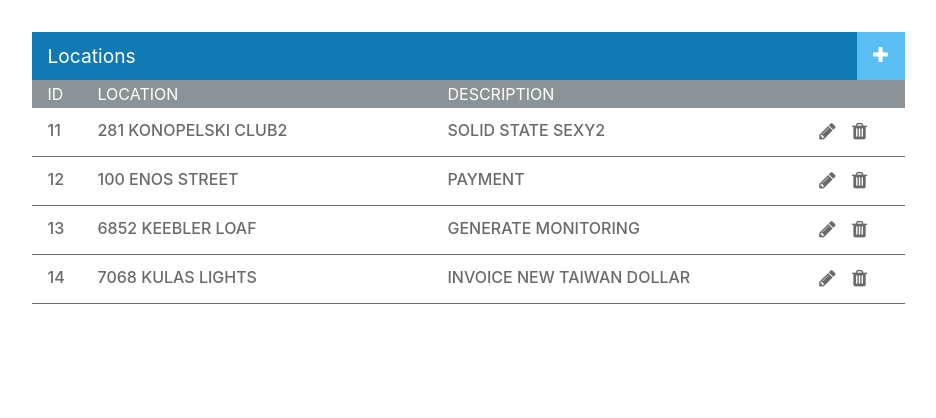
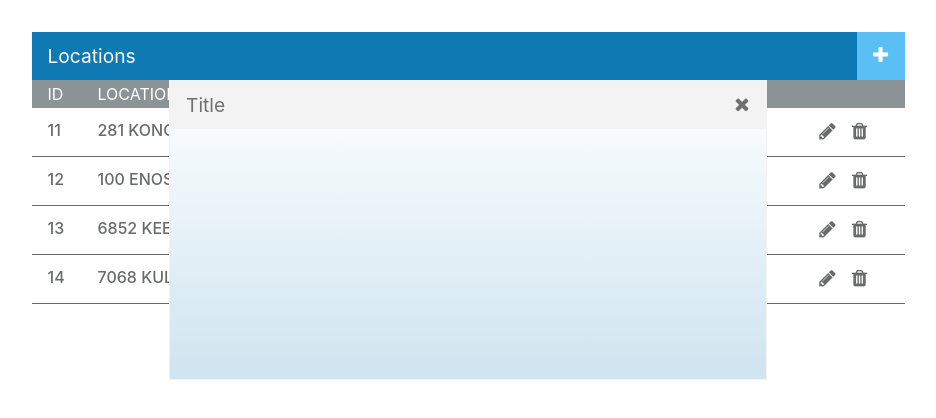
Before and after one commit to dfuviray/react-crud-redux-saga, a React (Create React App) app: page / in a window 1280 px wide. Both pictures are taken after a click on the button 1052 px from the left and 56 px from the top of the page. Shown: the top 418 px of the page, without its empty margins (172-1108 px from the left). Built offline with nearby package versions, Linux system fonts and the light colour scheme.

Commit message:
Add Modal component

```diff
--- a/src/App.css
+++ b/src/App.css
@@ -2,4 +2,5 @@
   margin: 2rem auto;
   max-width: 937px;
   padding: 0 2rem;
+  position: relative;
 }
--- a/src/App.js
+++ b/src/App.js
@@ -1,9 +1,13 @@
+import { useState } from "react";
 import "./App.css";
 import "font-awesome/css/font-awesome.min.css";
+
 import Header from "./components/header/Header";
 import { Table, TableHeader, TableItem } from "./components/table/Table";
+import Modal from "./components/modal/Modal";
 
 function App() {
+  const [open, setOpen] = useState(false);
   const headerItems = ["id", "location", "description", ""];
   const items = [
     {
@@ -27,9 +31,15 @@ function App() {
       description: "invoice New Taiwan Dollar",
     },
   ];
+
+  const handleClose = () => {
+    setOpen(false);
+  };
+
   return (
     <div className="App">
-      <Header />
+      <Modal onClose={handleClose} open={open} />
+      <Header onOpen={() => setOpen(true)} />
       <Table>
         <TableHeader data={headerItems} />
         <TableItem data={items} />
--- a/src/components/header/Header.js
+++ b/src/components/header/Header.js
@@ -1,10 +1,10 @@
 import "./header.css";
 
-const Header = () => {
+const Header = ({ onOpen }) => {
   return (
     <div className="Header">
       <p>Locations</p>
-      <button>
+      <button onClick={onOpen}>
         <i className="fa fa-plus" />
       </button>
     </div>
--- /dev/null
+++ b/src/components/modal/Modal.js
@@ -0,0 +1,17 @@
+import "./modal.css";
+
+const Modal = ({ onClose, open }) => {
+  if (!open) return null;
+  return (
+    <div className="Modal">
+      <div className="ModalHeader">
+        <p>Title</p>
+        <button className="Close" onClick={onClose}>
+          <i className="fa fa-close" aria-hidden="true"></i>
+        </button>
+      </div>
+    </div>
+  );
+};
+
+export default Modal;
--- /dev/null
+++ b/src/components/modal/modal.css
@@ -0,0 +1,31 @@
+.Modal {
+  max-width: 598px;
+  width: 100%;
+  height: 300px;
+  border: 1px solid #f3f3f3;
+  background: linear-gradient(
+    to top,
+    rgba(14, 121, 178, 0.2),
+    rgba(255, 255, 255, 1)
+  );
+  background-color: white;
+  position: absolute;
+  top: 3rem;
+  left: 50%;
+  transform: translateX(-50%);
+  color: #707070;
+}
+
+.ModalHeader {
+  display: flex;
+  background-color: #f3f3f3;
+  justify-content: space-between;
+}
+
+.Close {
+  background-color: transparent;
+  color: #707070;
+}
+.Close:hover {
+  background-color: white;
+}
--- /dev/null
+++ b/src/utilities.js
@@ -0,0 +1,4 @@
+const [open, setOpen] = useState(false);
+const handleClose = () => {
+  setOpen(false);
+};
```
Also changed, not shown: 1 other file (tests, documents, lock files or other folders).
